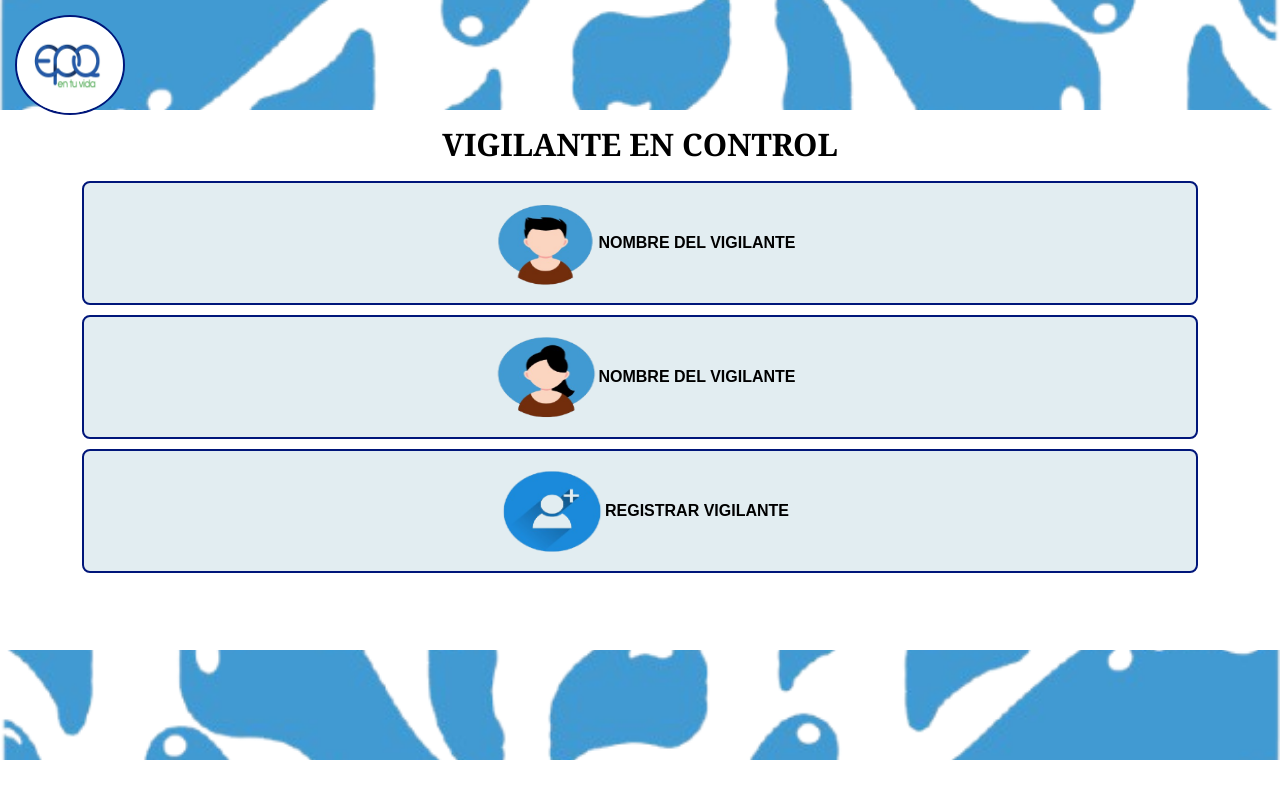
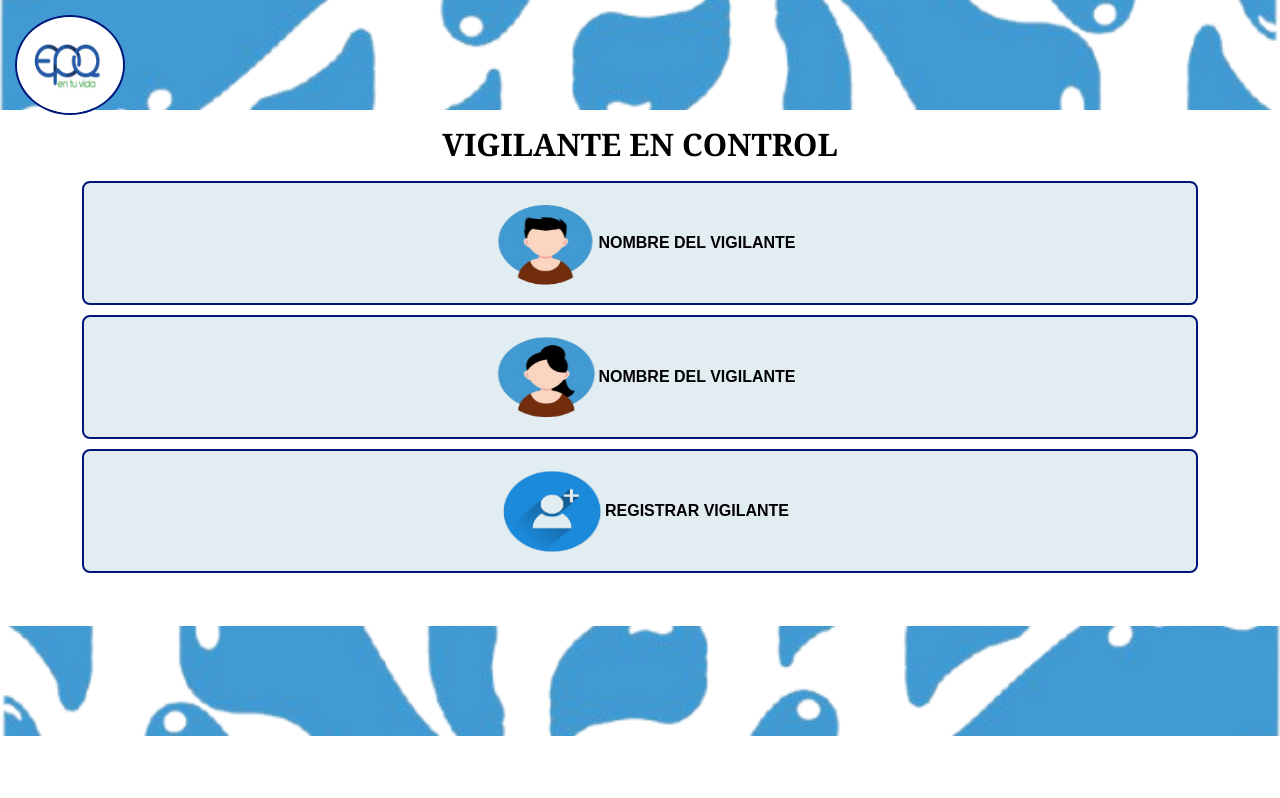
Before and after one commit to sistemasdeinformacion-ing/control-visitantes, a React (Vite) app: page / in a window 1280 px wide. Built offline with nearby package versions, Linux system fonts and the light colour scheme.

Commit message:
Guardado

```diff
--- a/src/components/ControlVigilante.css
+++ b/src/components/ControlVigilante.css
@@ -2,7 +2,7 @@
   text-align: center;
   background: white;
   position: relative;
-  min-height: 95vh;
+  min-height: 92vh;
   padding: 20px;
 }
 
```
